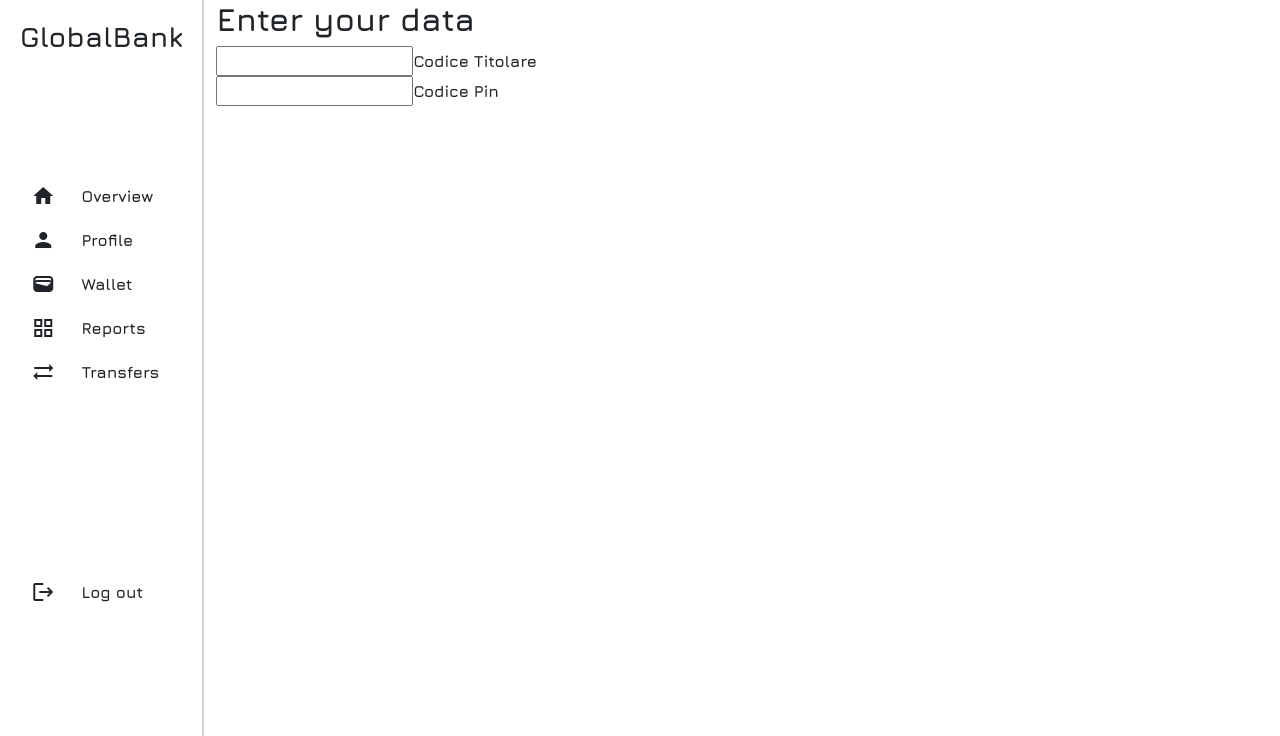
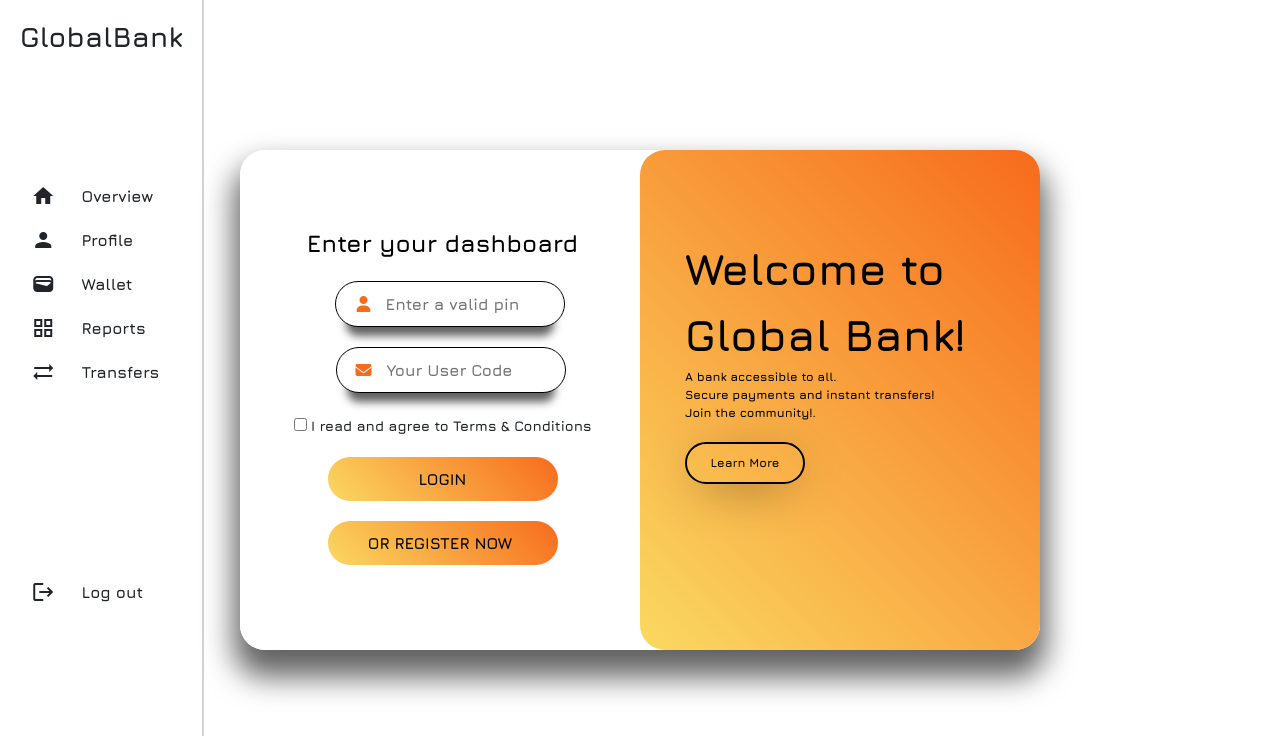
Before and after one commit to ImKinge/Progetto_Banca_Front_End, an Angular app: page /login in a window 1280 px wide. Shown: the top 736 px of the page. Built offline with nearby package versions, Linux system fonts and the light colour scheme; no server answers.

Commit message:
Implement Login and Registration component

```diff
--- a/src/app/app.component.html
+++ b/src/app/app.component.html
@@ -68,7 +68,7 @@
         <div class="flex-container-navbar container-logout">
           <ul>
             <li class="nav-item logout">
-              <button type="button" class="btn logout btn-outline-dark"> Log out</button>
+              <button type="button" class="btn logout btn-outline-dark" (click)="goToLogin()"> Log out</button>
             </li>
           </ul>
         </div>
--- a/src/app/app.component.ts
+++ b/src/app/app.component.ts
@@ -23,4 +23,8 @@ export class AppComponent {
   this.router.navigate(["home"]);
   }
 
+  goToLogin() {
+    this.router.navigate(["login"]);
+  }
+
 }
--- a/src/app/component/login/login.component.css
+++ b/src/app/component/login/login.component.css
@@ -1,131 +1,151 @@
-/*@import url('https://fonts.googleapis.com/css2?family=Donegal+One&display=swap');*/
+*{
+  margin:0;
+  padding:0;
+  box-sizing:border-box;
+}
+body {
+  background: #fbf3ff;
+}
+.container {
+  position: absolute;
+  max-width: 800px;
+  height: 500px;
+  margin: auto;
+  top: 50%;
+  left: 50%;
+  transform: translate(-50%, -50%);
+}
+.myRightCtn {
+  position: relative;
+  background-image: linear-gradient(45deg, #FAD961 0%, #F76B1C 100%);
+  border-radius: 25px;
+  height: 100%;
+  padding: 25px;
+  color: black;
+  font-size: 12px;
+  display: flex;
+  justify-content: center;
+  align-items: center;
+}
+.myLeftCtn {
+  position: relative;
+  background: #fff;
+  border-radius: 25px;
+  height: 100%;
+  padding: 45px;
+  padding-left: 50px;
 
-/** {*/
-/*  margin: 0;*/
-/*  padding : 0;*/
-/*  box-sizing: border-box;*/
-/*  font-family: 'Poppins', sans-serif;*/
-/*}*/
+}
+.myLeftCtn header {
+  color: black;
+  font-size: 24px;
+  font-weight: 700;
+  margin-bottom: 20px;
+}
+.row{
+  height: 100%;
+}
+.myCard {
+  position: relative;
+  background: #fff;
+  height: 100%;
+  border-radius: 25px;
+  -webkit-box-shadow: 0px 21px 30px 6px rgba(0,0,0,0.62);
+  -moz-box-shadow: 0px 21px 30px 6px rgba(0,0,0,0.62);
+  box-shadow: 0px 21px 30px 6px rgba(0,0,0,0.62);
+}
+.myRightCtn header {
+  color: black;
+  font-size: 44px;
+}
+.box {
+  position: relative;
+  margin: 20px;
+  margin-bottom: 100px;
+}
+.myLeftCtn .myInput {
+  width: 230px;
+  border-radius: 25px;
+  padding: 10px;
+  padding-left: 50px;
+  border: 1px solid black;
+  -webkit-box-shadow: 0px 20px 9px -11px rgba(0,0,0,0.62);
+  -moz-box-shadow: 0px 20px 9px -11px rgba(0,0,0,0.62);
+  box-shadow: 0px 20px 9px -11px rgba(0,0,0,0.62);
+}
+.myLeftCtn .myInput:focus {
+  outline: none;
+}
+.myForm {
+  position: relative;
+  margin-top: 30px;
+}
 
-/*body {*/
-/*  display: flex;*/
-/*  justify-content: center;*/
-/*  align-items: center;*/
-/*  min-height: 100vh;*/
-/*  background-size: auto;*/
-/*  background-position: center;*/
-/*}*/
+div.form-group {
+  margin: 20px 0 20px 0;
+}
 
-/*.container {*/
-/*  display: flex;*/
-/*  width: 400px;*/
-/*  height: calc(100vh - 64px);*/
-/*  position: relative;*/
-/*  margin: auto;*/
-/*  flex-direction: column;*/
-/*  justify-content: center;*/
-/*  align-items: center;*/
-/*}*/
+.myLeftCtn .butt {
+  background-image: linear-gradient(45deg, #FAD961 0%, #F76B1C 100%);
+  color: black;
+  width: 230px;
+  border: none;
+  border-radius: 25px;
+  padding: 10px;
+  moz-transition: all .4s ease-in-out;
+  -o-transition: all .4s ease-in-out;
+  -webkit-transition: all .4s ease-in-out;
+  transition: all .4s ease-in-out;
+}
 
+.myLeftCtn .butt:hover {
+  background-position: 100% 0;
+  moz-transition: all .4s ease-in-out;
+  -o-transition: all .4s ease-in-out;
+  -webkit-transition: all .4s ease-in-out;
+  transition: all .4s ease-in-out;
+  box-shadow: 0 4px 15px 0 rgba(229, 66, 10, 0.75);
+}
+.myLeftCtn .butt:focus {
+  outline: none;
+}
+.myLeftCtn .fas {
+  position: relative;
+  color: #F76B1C;
+  left: 36px;
+}
 
-/*!*CSS del form di login*!*/
-/*.card-style {*/
-/*  position: relative;*/
-/*  width: 400px;*/
-/*  height: 440px;*/
-/*  background: transparent;*/
-/*  border: 2px solid black;*/
-/*  border-radius: 20px;*/
-/*  backdrop-filter: blur(10px); !*Rende il background del contenitore sfocato in base ai px*!*/
-/*  box-shadow: 0 0 30px rgba(0, 0, 0, .5); !*Crea un effetto ombra sotto al container*!*/
-/*  display: flex;*/
-/*  justify-content: center; !*Dispone gli elementi nella parte superiore centrale del contenitore*!*/
-/*  align-items: center; !*Dispone al centro del contenitore gli elementi*!*/
-/*}*/
+.butt_out {
+  background: transparent;
+  color: black;
+  width: 120px;
+  border: 2px solid black;
+  border-radius: 25px;
+  padding: 10px;
+  moz-transition: all .4s ease-in-out;
+  -o-transition: all .4s ease-in-out;
+  -webkit-transition: all .4s ease-in-out;
+  transition: all .4s ease-in-out;
+  box-shadow: 0px 10px 49px -14px rgba(0, 0, 0, 0.7);
+}
 
-/*.card-style .form-box {*/
-/*  width: 100%;*/
-/*  padding: 40px;*/
-/*}*/
+.butt_out:hover {
+  background-position: 100% 0;
+  moz-transition: all .4s ease-in-out;
+  -o-transition: all .4s ease-in-out;
+  -webkit-transition: all .4s ease-in-out;
+  transition: all .4s ease-in-out;
+  box-shadow: 0 4px 15px 0 black;
+}
 
-/*.form-box h2 {*/
+.butt_out:focus {
+  outline: none;
+}
 
-/*  font-size: 2em;*/
-/*  color: black;*/
-/*  text-align: center;*/
-/*}*/
+input.butt_out {
+  margin-top: 20px;
+}
 
-/*.input-box {*/
-/*  position: relative;*/
-/*  width: 100%;*/
-/*  height: 50px;*/
-/*  border-bottom: 2px solid black;*/
-/*  margin: 30px 0;*/
-/*}*/
-
-/*.input-box label {*/
-/*  position: absolute;*/
-/*  top:50%;*/
-/*  left: 1px;*/
-/*  transform: translateY(-50%);*/
-/*  font-size: 1em;*/
-/*  color: black;*/
-/*  pointer-events: none;*/
-/*  transition: .5s;*/
-/*}*/
-
-/*.input-box input:focus~label,*/
-/*.input-box input:valid~label {*/
-/*  top: -5px;*/
-/*}*/
-
-/*.input-box input {*/
-/*  width: 100%;*/
-/*  height: 100%;*/
-/*  background: transparent;*/
-/*  border: none;*/
-/*  outline: none;*/
-
-/*}*/
-
-/*.btn {*/
-/*  width: 100%;*/
-/*  height: 40px;*/
-/*  background: black;*/
-/*  border: none;*/
-/*  border-radius: 6px;*/
-/*  cursor: pointer;*/
-/*  outline: none;*/
-/*  font-size: 1em;*/
-/*  color: white;*/
-/*  font-weight: 700; !*Permette di impostare l'aspetto dello spessore di un testo*!*/
-/*}*/
-
-/*.login-register {*/
-/*  font-size: .9em;*/
-/*  color: black;*/
-/*  text-align: center;*/
-/*  font-weight: 700;*/
-/*  margin: 25px 0 10px;*/
-/*}*/
-
-/*.login-register p button {*/
-/*  width: 30%;*/
-/*  height: 40px;*/
-/*  font-weight: 700;*/
-/*  padding: 10px;*/
-/*  background: black;*/
-/*  text-decoration: none;*/
-/*  cursor: pointer;*/
-/*  border: none;*/
-/*  border-radius: 6px;*/
-/*  margin-left: 10px;*/
-/*  text-align: center;*/
-/*  color: white;*/
-/*  outline: none;*/
-/*}*/
-
-/*.login-register p a:hover {*/
-/*  text-decoration: none;*/
-/*  color: white;*/
-/*}*/
+input.butt {
+  margin-bottom: 20px;
+}
--- a/src/app/component/login/login.component.html
+++ b/src/app/component/login/login.component.html
@@ -1,23 +1,46 @@
-  <div class="container">
-    <div class="card-style">
-      <div class="form-box">
-        <h2>Enter your data</h2>
-        <form action="#">
-          <div class="input-box">
-            <input type="email" required>
-            <label>Codice Titolare</label>
+<div class="container">
+  <div class="myCard">
+    <div class="row">
+      <div class="col-md-6">
+        <div class="myLeftCtn">
+          <form class="myForm text-center">
+            <header>Enter your dashboard</header>
+            <div class="form-group">
+              <i class="fas fa-user"></i>
+              <input class="myInput" type="text" placeholder="Enter a valid pin" id="pin" required>
+            </div>
+
+            <div class="form-group">
+              <i class="fas fa-envelope"></i>
+              <input class="myInput" placeholder="Your User Code" type="text" id="userCode" required>
+            </div>
+
+            <div class="form-group">
+              <label>
+                <input id="check_1" name="check_1"  type="checkbox" required><small> I read and agree to Terms & Conditions</small>
+                <div class="invalid-feedback">You must check the box.</div>
+              </label>
+            </div>
+
+            <input type="submit" class="butt" (click)="goToHome()" value="LOGIN">
+
+            <input type="submit" class="butt" (click)="goToRegistration()" value="OR REGISTER NOW ">
+
+          </form>
+        </div>
+      </div>
+      <div class="col-md-6">
+        <div class="myRightCtn">
+          <div class="box"><header>Welcome to Global Bank!</header>
+
+            <p>A bank accessible to all.<br>
+              Secure payments and instant transfers!<br>
+              Join the community!.</p>
+            <input type="button" class="butt_out" value="Learn More"/>
           </div>
-          <div class="input-box">
-            <input type="password" required>
-            <label>Codice Pin </label>
-          </div>
-          <div>
-<!--            <button (click) = goToDatiUtenti() type="submit" class="btn">Login</button>-->
-          </div>
-          <div class="login-register">
-<!--            <p>Don't have an account?<button (click) = "goToRegistration()"class="registration-link">Register</button></p>-->
-          </div>
-        </form>
+
+        </div>
       </div>
     </div>
   </div>
+</div>
--- a/src/app/component/login/login.component.ts
+++ b/src/app/component/login/login.component.ts
@@ -2,7 +2,7 @@ import { Component } from '@angular/core';
 
 import { ClienteService } from 'src/app/servizi/servizi-cliente/cliente.service';
 import { DatiUtente } from 'src/app/models/datiUtente';
-import {Router} from "@angular/router";
+import { Router} from "@angular/router";
 
 @Component({
   selector: 'app-login',
@@ -13,7 +13,8 @@ export class LoginComponent {
 
 
   info:any;
-  constructor(private service:ClienteService,private utente:DatiUtente)  {};
+
+  constructor(private service:ClienteService,private utente:DatiUtente, private router:Router)  {};
 
   ngOnInit():void{
 
@@ -21,15 +22,13 @@ export class LoginComponent {
       this.info=data;
     });
   }
-}
-/*
-  constructor( private router:Router){};
 
   goToRegistration() {
     this.router.navigate(["registrazione"]);
   }
 
-  goToDatiUtenti() {
-    this.router.navigate(["dati-utente"]);
+  goToHome() {
+    this.router.navigate(["home"]);
   }
-  */
+
+}
--- a/src/app/component/registrazione/registrazione.component.css
+++ b/src/app/component/registrazione/registrazione.component.css
@@ -1,114 +1,93 @@
+.container {
+  height: 100%;
+  justify-content: space-around;
+  padding: 0;
+}
 
+.card-container {
+  height: 35rem;
+  justify-content: center;
+  background-image: linear-gradient(45deg, #606060 0%, #dadada 100%);
+  border-radius: 20px;
+  border: none;
+  -webkit-box-shadow: 21px 25px 34px -3px rgba(0,0,0,0.62);
+  -moz-box-shadow: 21px 25px 34px -3px rgba(0,0,0,0.62);
+  box-shadow: 21px 25px 34px -3px rgba(0,0,0,0.62);
+}
 
+.flex-container {
+  display: flex;
+  align-items: center;
+}
 
+.flex-container-column {
+  display: flex;
+  flex-direction: column;
+}
 
+div.row {
+  text-align: center;
+}
 
+h3 {
+  margin-bottom: 20px;
+}
 
-/** {*/
-/*  margin: 0;*/
-/*  padding : 0;*/
-/*  box-sizing: border-box;*/
-/*  font-family: 'Poppins', sans-serif;*/
-/*}*/
+div.col {
+  align-items: center;
+}
 
-/*body {*/
-/*  display: flex;*/
-/*  justify-content: center;*/
-/*  align-items: center;*/
-/*  min-height: 100vh;*/
-/*  background-size: cover;*/
-/*  background-position: center;*/
-/*}*/
-/*.container {*/
-/*  display: flex;*/
-/*  width: 400px;*/
-/*  height: calc(100vh - 64px);*/
-/*  position: relative;*/
-/*  margin: auto;*/
-/*  flex-direction: column;*/
-/*  justify-content: center;*/
-/*  align-items: center;*/
-/*}*/
+.myInput {
+  width: 230px;
+  border-radius: 25px;
+  padding: 10px;
+  padding-left: 50px;
+  border: none;
+  -webkit-box-shadow: 0px 30px 9px -11px rgba(0,0,0,0.62);
+  -moz-box-shadow: 0px 30px 9px -11px rgba(0,0,0,0.62);
+  box-shadow: 0px 30px 9px -11px rgba(0,0,0,0.62);
+}
 
+.form-group {
+  margin-top: 30px;
+}
 
-/*!*CSS del form di login*!*/
-/*.card-style {*/
-/*  position: relative;*/
-/*  width: 600px;*/
-/*  height: 600px;*/
-/*  background: transparent;*/
-/*  border: 2px solid black;*/
-/*  border-radius: 20px;*/
-/*  backdrop-filter: blur(10px); !*Rende il background del contenitore sfocato in base ai px*!*/
-/*  box-shadow: 0 0 30px rgba(0, 0, 0, .5); !*Crea un effetto ombra sotto al container*!*/
-/*  display: flex;*/
-/*  justify-content: center; !*Dispone gli elementi nella parte superiore centrale del contenitore*!*/
-/*  align-items: center; !*Dispone al centro del contenitore gli elementi*!*/
-/*}*/
+.myInput:focus {
+  outline: none;
+}
 
-/*.card-style .form-box {*/
-/*  width: 100%;*/
-/*  padding: 40px;*/
-/*  margin-bottom: 20px;*/
-/*  align-items: center;*/
-/*}*/
+.butt {
+  margin-top: 30px;
+  background-image: linear-gradient(45deg, #FAD961 0%, #F76B1C 100%);
+  color: black;
+  width: 230px;
+  border: none;
+  border-radius: 25px;
+  padding: 10px;
+  moz-transition: all .4s ease-in-out;
+  -o-transition: all .4s ease-in-out;
+  -webkit-transition: all .4s ease-in-out;
+  transition: all .4s ease-in-out;
+  -webkit-box-shadow: 0px 20px 9px -11px rgba(0,0,0,0.62);
+  -moz-box-shadow: 0px 20px 9px -11px rgba(0,0,0,0.62);
+  box-shadow: 0px 20px 9px -11px rgba(0,0,0,0.62);
+}
 
-/*.form-box h2 {*/
-/*  width: 100%;*/
-/*  position: relative;*/
-/*  font-size: 2em;*/
-/*  color: black;*/
-/*  text-align: center;*/
-/*}*/
+.butt:hover {
+  background-position: 100% 0;
+  moz-transition: all .4s ease-in-out;
+  -o-transition: all .4s ease-in-out;
+  -webkit-transition: all .4s ease-in-out;
+  transition: all .4s ease-in-out;
+  box-shadow: 0 4px 15px 0 rgba(229, 66, 10, 0.75);
+}
 
-/*.block-line {*/
-/*  display: inline-block;*/
-/*  width: 50%;*/
-/*}*/
+.butt:focus {
+  outline: none;
+}
 
-/*.input-box {*/
-/*  position: relative;*/
-/*  width: 50%;*/
-/*  height: 50px;*/
-/*  border-bottom: 2px solid black;*/
-/*  margin: 30px 25%;*/
-/*}*/
-
-/*.input-box label {*/
-/*  position: absolute;*/
-/*  top:50%;*/
-/*  left: 1px;*/
-/*  transform: translateY(-50%);*/
-/*  font-size: 1em;*/
-/*  color: black;*/
-/*  pointer-events: none;*/
-/*  transition: .5s;*/
-/*}*/
-
-/*.input-box input:focus~label,*/
-/*.input-box input:valid~label {*/
-/*  top: -5px;*/
-/*}*/
-
-/*.input-box input {*/
-/*  width: 100%;*/
-/*  height: 100%;*/
-/*  background: transparent;*/
-/*  border: none;*/
-/*  outline: none;*/
-
-/*}*/
-
-/*.btn {*/
-/*  width: 100%;*/
-/*  height: 40px;*/
-/*  background: black;*/
-/*  border: none;*/
-/*  border-radius: 6px;*/
-/*  cursor: pointer;*/
-/*  outline: none;*/
-/*  font-size: 1em;*/
-/*  color: white;*/
-/*  font-weight: 700; !*Permette di impostare l'aspetto dello spessore di un testo*!*/
-/*  margin-top: 20px;*/
-/*}*/
+.fas {
+  position: relative;
+  color: #F76B1C;
+  left: 36px;
+}
--- a/src/app/component/registrazione/registrazione.component.html
+++ b/src/app/component/registrazione/registrazione.component.html
@@ -1,53 +1,146 @@
+<div class="container flex-container">
+  <div class="card card-container flex-container" style="width: 40rem;">
+    <div class="row flex-containier">
+      <h3>Enter you data</h3>
+      <div class="col flex-container-column">
 
-    <div class="container">
-      <div class="card-style">
-        <div class="form-box">
-          <h2>{{message}}</h2>
-          <form action="#">
-            <div class="block-line">
-              <div class="input-box">
-                <input type="text" required>
-                <label>Id</label>
+        <div class="form-group">
+          <i class="fas fa-user"></i>
+          <input class="myInput" type="text" placeholder="Name" id="name" required>
         </div>
-              <div class="input-box">
-                <input type="text" required>
-                <label>Name</label>
+
+        <div class="form-group">
+          <i class="fas fa-sharp fa-regular fa-file-signature"></i>
+          <input class="myInput" type="text" placeholder="Surname" id="surname" required>
         </div>
+
+        <div class="form-group">
+          <i class="fas fa-solid fa-cake-candles"></i>
+          <input class="myInput" type="date" placeholder="Date of birth" id="dateOfBirth" required>
         </div>
-            <div class="block-line">
-              <div class="input-box">
-                <input type="text" required>
-                <label>Pin</label>
+
+        <div class="form-group">
+          <i class="fas fa-solid fa-address-card"></i>
+          <input class="myInput" type="text" placeholder="Address" id="address" required>
         </div>
-              <div class="input-box">
-                <input type="text" required>
-                <label>Firstname</label>
+
       </div>
+      <div class="col flex-container-column">
+
+        <div class="form-group">
+          <i class="fas fa-solid fa-code"></i>
+          <input class="myInput" type="text" placeholder="Fiscal Code" id="fiscalCode" required>
         </div>
-            <div class="block-line">
-              <div class="input-box">
-                <input type="date" required>
-                <label class="data"></label>
+
+        <div class="form-group">
+          <i class="fas fa-solid fa-phone"></i>
+          <input class="myInput" type="text" placeholder="Telephon" id="telephon" required>
         </div>
-              <div class="input-box">
-                <input type="tel" required>
-                <label>Telephone Number </label>
+
+        <div class="form-group">
+          <i class="fas fa-solid fa-inbox"></i>
+          <input class="myInput" type="email" placeholder="Email" id="email" required>
         </div>
-            </div>
-            <div class="block-line">
-              <div class="input-box">
-                <input type="text" required>
-                <label>Address</label>
-              </div>
-              <div class="input-box">
-               <input type="email" required>
-                <label>Email</label>
-              </div>
-            </div>
-            <div>
-              <button (click) = "goToDatiUtenti()" type="submit" class="btn">Sign In</button>
-            </div>
-          </form>
+
+        <div class="form-group">
+          <i class="fas fa-solid fa-laptop-code"></i>
+          <input class="myInput" type="text" placeholder="User Code" id="userCode" required>
         </div>
       </div>
     </div>
+
+    <input type="submit" class="butt" (click)="goToHome()" value="SIGN IN">
+    <input type="submit" class="butt back" (click)="goToLogin()" value="BACK TO LOGIN">
+  </div>
+</div>
+
+<!--<div class="container">-->
+<!--  <div class="myCard">-->
+<!--    <div class="row">-->
+<!--      <div class="col-md-6">-->
+<!--        <div class="myLeftCtn">-->
+<!--          <form class="myForm text-center">-->
+<!--            <header>Enter your data</header>-->
+<!--            <div class="form-group">-->
+<!--              <i class="fas fa-user"></i>-->
+<!--              <input class="myInput" type="text" placeholder="Name" id="name" required>-->
+<!--            </div>-->
+
+<!--            <div class="form-group">-->
+<!--              <i class="fas fa-envelope"></i>-->
+<!--              <input class="myInput" placeholder="Firstname" type="text" id="firstname" required>-->
+<!--            </div>-->
+
+<!--            <div class="form-group">-->
+<!--              <label>-->
+<!--                <input id="check_1" name="check_1"  type="checkbox" required><small> I read and agree to Terms & Conditions</small>-->
+<!--                <div class="invalid-feedback">You must check the box.</div>-->
+<!--              </label>-->
+<!--            </div>-->
+
+<!--&lt;!&ndash;            <input type="submit" class="butt" (click)="goToHome()" value="LOGIN ">&ndash;&gt;-->
+
+<!--&lt;!&ndash;            <input type="submit" class="butt" (click)="goToRegistration()" value="OR REGISTER NOW ">&ndash;&gt;-->
+
+<!--          </form>-->
+<!--        </div>-->
+<!--      </div>-->
+<!--    </div>-->
+<!--  </div>-->
+<!--</div>-->
+
+
+
+
+<!--    <div class="container">-->
+<!--      <div class="card-style">-->
+<!--        <div class="form-box">-->
+<!--          <h2>{{message}}</h2>-->
+<!--          <form action="#">-->
+<!--            <div class="block-line">-->
+<!--              <div class="input-box">-->
+<!--                <input type="text" required>-->
+<!--                <label>Id</label>-->
+<!--              </div>-->
+<!--              <div class="input-box">-->
+<!--                <input type="text" required>-->
+<!--                <label>Name</label>-->
+<!--              </div>-->
+<!--            </div>-->
+<!--            <div class="block-line">-->
+<!--              <div class="input-box">-->
+<!--                <input type="text" required>-->
+<!--                <label>Pin</label>-->
+<!--              </div>-->
+<!--              <div class="input-box">-->
+<!--                <input type="text" required>-->
+<!--                <label>Firstname</label>-->
+<!--              </div>-->
+<!--            </div>-->
+<!--            <div class="block-line">-->
+<!--              <div class="input-box">-->
+<!--                <input type="date" required>-->
+<!--                <label class="data"></label>-->
+<!--              </div>-->
+<!--              <div class="input-box">-->
+<!--                <input type="tel" required>-->
+<!--                <label>Telephone Number </label>-->
+<!--              </div>-->
+<!--            </div>-->
+<!--            <div class="block-line">-->
+<!--              <div class="input-box">-->
+<!--                <input type="text" required>-->
+<!--                <label>Address</label>-->
+<!--              </div>-->
+<!--              <div class="input-box">-->
+<!--               <input type="email" required>-->
+<!--                <label>Email</label>-->
+<!--              </div>-->
+<!--            </div>-->
+<!--            <div>-->
+<!--              <button (click) = "goToDatiUtenti()" type="submit" class="btn">Sign In</button>-->
+<!--            </div>-->
+<!--          </form>-->
+<!--        </div>-->
+<!--      </div>-->
+<!--    </div>-->
--- a/src/app/component/registrazione/registrazione.component.ts
+++ b/src/app/component/registrazione/registrazione.component.ts
@@ -24,10 +24,11 @@ export class RegistrazioneComponent implements OnInit{
     );
   }
 
-  goToDatiUtenti() {
-    this.router.navigate(["dati-utente"]);
+  goToHome() {
+    this.router.navigate(["home"]);
   }
 
-
-
+  goToLogin() {
+    this.router.navigate(["login"]);
+  }
 }
```
Also changed, not shown: src/app/component/home/home.component.ts (+0 -8 lines). Lines whose indentation alone changed are shown as unchanged.
